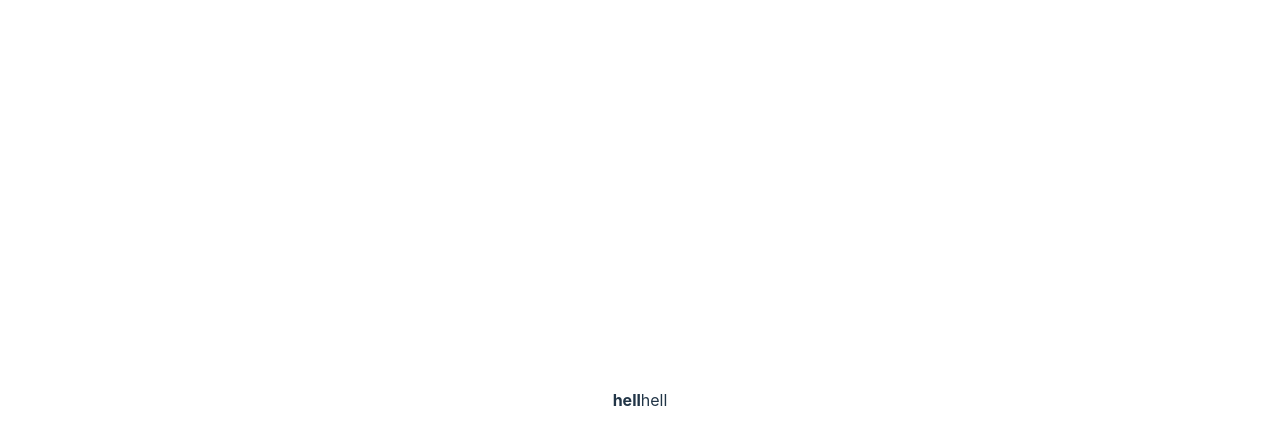
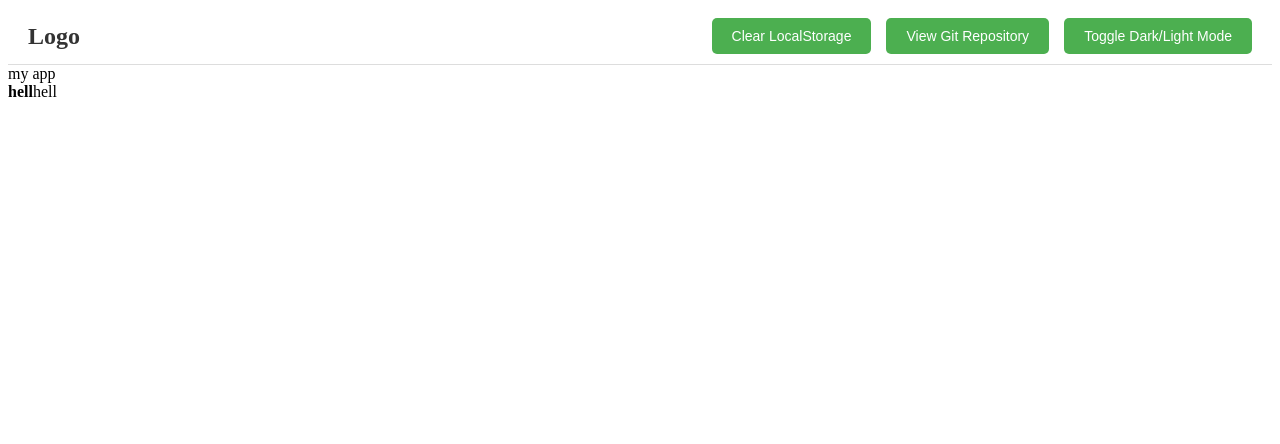
Before and after one commit to abkr020/todo-with-localstorage, a React (Vite) app: page / in a window 1280 px wide. Shown: the top 444 px of the page. Built offline with nearby package versions, Linux system fonts and the light colour scheme.

Commit message:
navbar added and dark mode is working but might for not all pages

```diff
--- a/src/App.tsx
+++ b/src/App.tsx
@@ -1,12 +1,14 @@
 // import React from 'react';
 
-import './App.css'
+// import './App.css'
+import MyApp from './components/MyApp'
 
 const App:React.FC = ()=> {
 
   return (
     <>
     <div>
+    <MyApp />
 
       <strong>hell</strong>
       hell
--- /dev/null
+++ b/src/components/MyApp.tsx
@@ -0,0 +1,15 @@
+import React from 'react'
+import Navbar from './Navbar'
+
+const MyApp = () => {
+    return (
+        <>
+            <Navbar />
+            <div>
+                my app
+            </div>
+        </>
+    )
+}
+
+export default MyApp
--- /dev/null
+++ b/src/components/Navbar.tsx
@@ -0,0 +1,39 @@
+import React from 'react'
+import './styles/Navbar.css'
+
+
+const Navbar: React.FC = () => {
+    const handleClearLocalStorage = () => {
+        localStorage.clear();
+        alert("LocalStorage has been cleared!");
+    }
+
+    const handleToggleTheme = () => {
+        document.body.classList.toggle('dark-mode');
+    }
+    return (
+        <div className="navbar">
+
+        <div className="navbar__left">
+            <div className="navbar__logo">
+                <h1>Logo</h1>
+            </div>
+        </div>
+
+        <div className="navbar__right">
+            <button onClick={handleClearLocalStorage} className="navbar__button">
+                Clear LocalStorage
+            </button>
+            <button className="navbar__button">
+                View Git Repository
+            </button>
+            <button onClick={handleToggleTheme} className="navbar__button">
+                Toggle Dark/Light Mode
+            </button>
+        </div>
+
+    </div>
+    )
+}
+
+export default Navbar
--- /dev/null
+++ b/src/components/styles/Navbar.css
@@ -0,0 +1,56 @@
+/* General Navbar styles */
+.navbar {
+    display: flex;
+    justify-content: space-between;
+    align-items: center;
+    padding: 10px 20px;
+    background-color: #ffffff;
+    border-bottom: 1px solid #ddd;
+}
+
+/* Left section (Logo) */
+.navbar__left .navbar__logo h1 {
+    font-size: 24px;
+    margin: 0;
+    color: #333;
+}
+
+/* Right section (Buttons) */
+.navbar__right {
+    display: flex;
+    gap: 15px;
+}
+
+.navbar__button {
+    padding: 10px 20px;
+    font-size: 14px;
+    background-color: #4CAF50;
+    color: white;
+    border: none;
+    border-radius: 5px;
+    cursor: pointer;
+    transition: background-color 0.3s;
+}
+
+.navbar__button:hover {
+    background-color: #45a049;
+}
+
+/* Dark Mode */
+body.dark-mode {
+    background-color: #121212;
+    color: white;
+}
+
+body.dark-mode .navbar {
+    background-color: #333;
+    border-bottom: 1px solid #444;
+}
+
+body.dark-mode .navbar__button {
+    background-color: #555;
+}
+
+body.dark-mode .navbar__button:hover {
+    background-color: #666;
+}
--- a/src/main.jsx
+++ b/src/main.jsx
@@ -1,6 +1,6 @@
 import { StrictMode } from 'react'
 import { createRoot } from 'react-dom/client'
-import './index.css'
+// import './index.css'
 import App from './App.tsx'
 
 createRoot(document.getElementById('root')).render(
```
